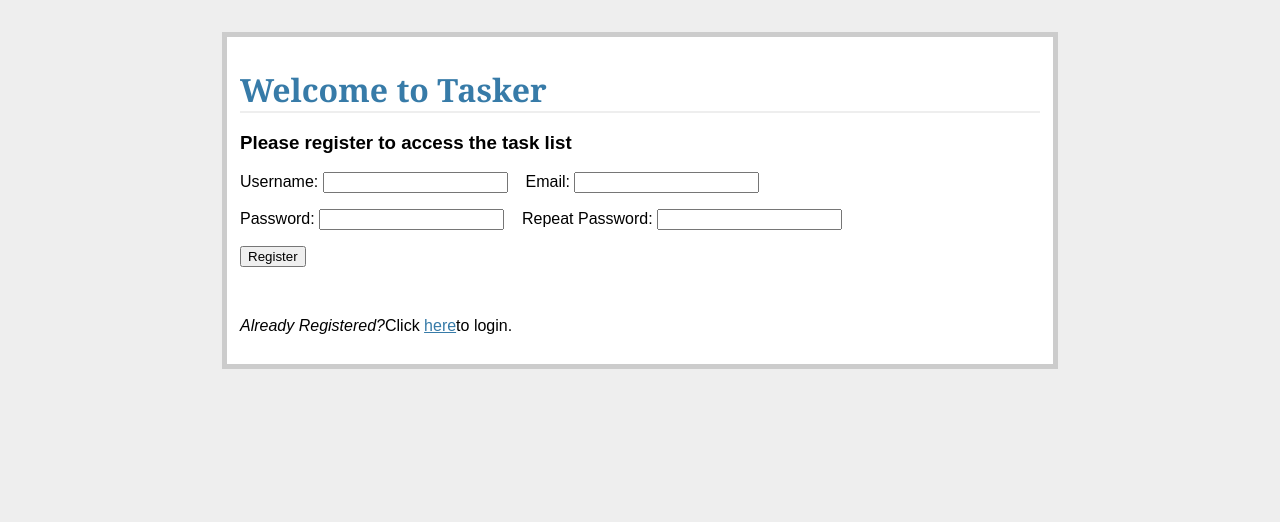
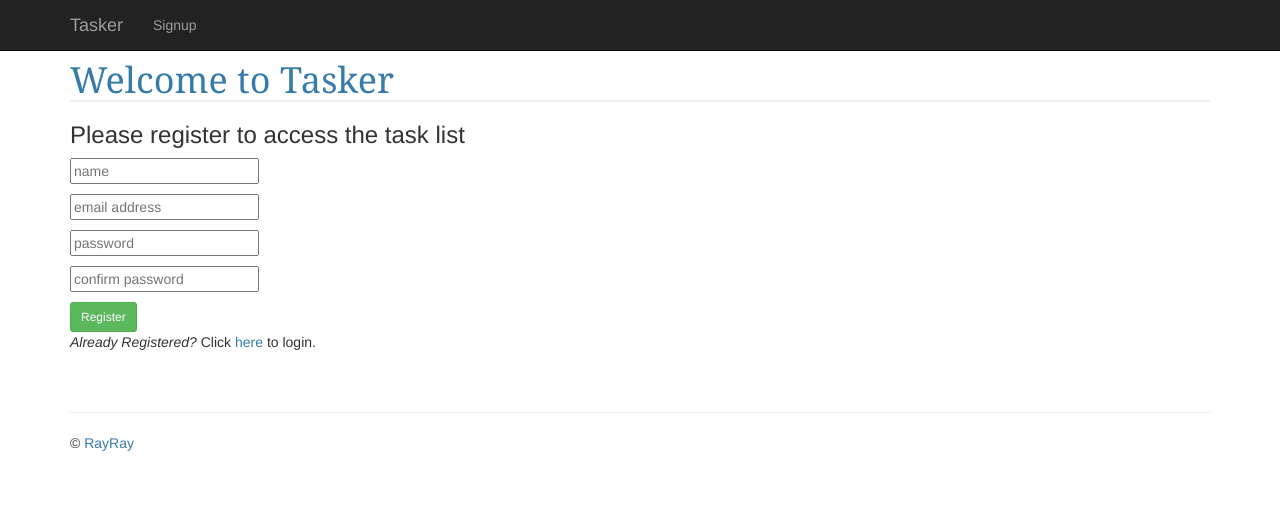
Before and after one commit to rayray1/Tasker---3, a Flask app: page /register/ in a window 1280 px wide. Shown: the top 522 px of the page. Run offline with Flask 2, Linux system fonts and the light colour scheme; some libraries are stand-ins or nearby versions.

Commit message:
initial commit

```diff
--- a/project/forms.py
+++ b/project/forms.py
@@ -3,7 +3,7 @@
 from flask_wtf import Form
 from wtforms import StringField, TextField, DateField, IntegerField, \
 	SelectField, PasswordField
-from wtforms.validators import DataRequired, Length, EqualTo
+from wtforms.validators import DataRequired, Length, EqualTo, Email
 
 
 # task form
--- a/project/models.py
+++ b/project/models.py
@@ -1,5 +1,5 @@
 # project/models.py
-
+# To update database without losing data - Always run a migration
 
 from views import db
 
@@ -43,11 +43,13 @@ class User(db.Model):
 	email = db.Column(db.String, unique=True, nullable=False)
 	password = db.Column(db.String, nullable=False)
 	tasks = db.relationship('Task', backref='poster')
+	role = db.Column(db.String, default='user')
 
-	def __init__(self, name=None, email=None, password=None):
+	def __init__(self, name=None, email=None, password=None, role=None):
 		self.name = name
 		self.email = email
 		self.password = password
+		self.role = role
 
 	def __repr__(self):
 		return '<User {0}>'.format(self.name)
--- a/project/static/css/main.css
+++ b/project/static/css/main.css
@@ -1,7 +1,12 @@
 body {
-  font-family: sans-serif;
-  background: #eee;
+  padding: 60px 0;
+  background: #ffffff;
 }
+
+.footer {
+  padding-top: 30px;
+}
+
 
 a, h1, h2 {
   color: #377BA8;
@@ -63,11 +68,6 @@ h2 {
   padding: 0.5em;
 }
 
-.error {
-  background: #F0D6D6;
-  padding: 0.5em;
-}
-
 .datagrid table {
   border-collapse: collapse;
   text-align: left;
@@ -125,3 +125,8 @@ h2 {
   text-decoration:none;
   position:relative;
 }
+
+.error {
+  color: red;
+  font-size: .8em;
+}
--- a/project/templates/base.html
+++ b/project/templates/base.html
@@ -1,24 +1,68 @@
 <!DOCTYPE html>
-<html>
+<html lang="en">
 <head>
+	<meta charset="utf-8">
+	<meta http-equiv="X-UA-Compatible" content="IE=edge">
+	<meta name="viewport" content="width=device-width, initial-scale=1">
+	<meta name="description" content="">
+	<meta name="author" content="">
 	<title>Welcome to Tasker!</title>
+
+	<!-- styles -->
+	<link rel="stylesheet"  href="https://maxcdn.bootstrapcdn.com/bootstrap/3.3.4/css/bootstrap.min.css">
 	<link rel="stylesheet" href="{{ url_for('static', filename='css/main.css')}}">
 	</head>
 <body>
-	<div class="page">
+
+	<div class="navbar navbar-inverse navbar-fixed-top" role="navigation">
+		<div class="container">
+			<div class="navbar-header">
+				<button type="button" class="navbar-toggle"
+					data-toggle="collapse" data-target=".navbar-collapse">
+				<span class="sr-only">Toggle Navigation</span>
+				<span class="icon-bar"></span>
+				<span class="icon-bar"></span>
+				<span class="icon-bar"></span>
+				</button>
+				<a class="navbar-brand" href="/">Tasker</a>
+			</div><!-- end navbar-header -->
+
+			<div class="collapse navbar-collapse">
+				<ul class="nav navbar-nav">
+					{% if not session.logged_in %}
+						<li><a href="/register">Signup</a></li>
+					{% else %}
+						<li><a href="/logout">Signout</a></li>
+					{% endif %}
+				</ul>
+			</div><!-- end collapse navbar-collapse -->
+		</div><!-- end container -->
+	</div><!-- end navbar -->
+
+
+	<div class="container">
+		<div class="content">
 			{% for message in get_flashed_messages() %}
-		<div class="flash">{{ message }}</div>
+				<div class="alert alert-success">{{ message }}</div>
 			{% endfor %}
 
 			{% if error %}
-		<div class="error"><strong>Error:</strong> {{ error }}</div>
+			<div class="error"><strong>Error:</strong>{{ error }}</div>
 			{% endif %}
 
-		<br>
 			{% block content %}
 			{% endblock %}
+		</div><!-- end content -->
 
-	</div><!-- end page -->
+		<div class="footer">
+			<hr>
+			<p>&copy; <a href="http://www.rupiah.me/">RayRay</a></p>
+		</div><!-- end footer -->
+	</div><!-- end container -->
+
+	<!-- scripts -->
+	<script src="https://code.jquery.com/ui/1.11.4/jquery-ui.min.js"></script>
+	<script src="https://maxcdn.bootstrapcdn.com/bootstrap/3.3.4/js/bootstrap.min.js"></script>
 
 </body>
 </html>
--- a/project/templates/register.html
+++ b/project/templates/register.html
@@ -4,25 +4,57 @@
 <h1>Welcome to Tasker</h1>
 <h3>Please register to access the task list</h3>
 
-	<form method="POST" action="">
+	<form method="POST" action="/register/">
 		{{ form.csrf_token }}
 		<p>
-			{{ form.name.label }}: {{ form.name }}
-			&nbsp;&nbsp;
-			{{ form.email.label }}: {{ form.email }}
+			<!-- using Placeholders instead of labels -->
+			{{ form.name(placeholder="name") }}
+			{% if form.name.errors %}
+				<span class="error">
+					{% for error in form.name.errors %}
+						{{ error }}
+					{% endfor %}
+				</span>
+			{% endif %}
 		</p>
 
 		<p>
-			{{ form.password.label }}: {{ form.password }}
-			&nbsp;&nbsp;
-			{{ form.confirm.label }}: {{ form.confirm }}
+			{{ form.email(placeholder="email address") }}
+				{% if form.email.errors %}
+					<span class="error">
+						{% for error in form.email.errors %}
+							{{ error }}
+						{% endfor %}
+					</span>
+				{% endif %}
 		</p>
 
-		<p><input type="submit" value="Register"></p>
-	</form>
+		<p>
+			{{ form.password(placeholder="password") }}
+				{% if form.password.errors %}
+					<span class="error">
+						{% for error in form.password.errors %}
+							{{ error }}
+						{% endfor %}
+					</span>
+				{% endif %}
+		</p>
 
-	<br>
+		<p>
+			{{ form.confirm(placeholder="confirm password") }}
+				{% if form.confirm.errors %}
+					<span class="error">
+						{% for error in form.confirm.errors %}
+							{{ error }}
+						{% endfor %}
+					</span>
+				{% endif %}
+		</p>
 
-	<p><em>Already Registered?</em>Click <a href="/">here</a>to login.</p>
+		<button class="btn btn-sm btn-success" type="submit">Register</button>
+		<br>
+		<p><em>Already Registered?</em> Click <a href="/">here </a>to login.</p>
+
+	</form><!-- end form -->
 
 {% endblock %}
--- a/project/views.py
+++ b/project/views.py
@@ -7,6 +7,7 @@ from functools import wraps
 from flask import Flask, flash, redirect, render_template, \
  	request, session, url_for
 from flask.ext.sqlalchemy import SQLAlchemy
+from sqlalchemy.exc import IntegrityError
 import datetime
 
 
@@ -43,12 +44,13 @@ def login():
 			if user is not None and user.password == request.form['password']:
 				session['logged_in'] = True
 				session['user_id'] = user.id
+				session['role'] = user.role
 				flash('Welcome!')
 				return redirect(url_for('tasks'))
 			else:
 				error = 'Invalid username or password'
-		else:
-			error = 'Both fields are required.'
+		# else:
+		# 	error = 'Both fields are required.'
 	return render_template('login.html', form=form, error=error)
 
 
@@ -59,9 +61,11 @@ def login():
 
 # logout function
 @app.route('/logout/')
+@login_required
 def logout():
 	session.pop('logged_in', None)
 	session.pop('user_id', None)
+	session.pop('role', None)
 	flash('Goodbye')
 	return redirect(url_for('login'))
 
@@ -83,9 +87,10 @@ def tasks():
 
 
 # Add new tasks
-@app.route('/add/', methods=['POST'])
+@app.route('/add/', methods=['GET', 'POST'])
 @login_required
 def new_task():
+	error = None
 	form = AddTaskForm(request.form)
 	if request.method == 'POST':
 		if form.validate_on_submit():
@@ -102,9 +107,8 @@ def new_task():
 			flash('New entry was successfully posted. Thanks.')
 			return redirect(url_for('tasks'))
 		else:
-			flash('All fields are reqiured.')
-			return redirect(url_for('tasks'))
-	return render_template('tasks.html', form=form)
+			return render_template('tasks.html', form=form, error=error)
+	return render_template('tasks.html', form=form, error=error)
 
 
 
@@ -113,10 +117,15 @@ def new_task():
 @login_required
 def complete(task_id):
 	new_id = task_id
-	db.session.query(Task).filter_by(task_id=new_id).update({"status": "0"})
-	db.session.commit()
-	flash('The task was marked as complete.')
-	return redirect(url_for('tasks'))
+	task = db.session.query(Task).filter_by(task_id=new_id)
+	if session['user_id'] == task.first().user_id or session['role'] == "admin":
+		task.update({"status": "0"})
+		db.session.commit()
+		flash('The task was marked as complete.')
+		return redirect(url_for('tasks'))
+	else:
+		flash('You can only update tasks that belong to you.')
+		return redirect(url_for('tasks'))
 
 
 
@@ -125,10 +134,16 @@ def complete(task_id):
 @login_required
 def delete_entry(task_id):
 	new_id = task_id
-	db.session.query(Task).filter_by(task_id=new_id).delete()
-	db.session.commit()
-	flash('The task was deleted')
-	return redirect(url_for('tasks'))
+	task = db.session.query(Task).filter_by(task_id=new_id)
+	if session['user_id'] == task.first().user_id or session['role'] == "admin":
+		task.delete()
+		db.session.commit()
+		flash('The task was deleted')
+		return redirect(url_for('tasks'))
+	else:
+		flash('You can only delete tasks that belong to you')
+		return redirect(url_for('tasks'))
+
 
 
 
@@ -144,8 +159,21 @@ def register():
 				form.email.data,
 				form.password.data,
 			)
-			db.session.add(new_user)
-			db.session.commit()
-			flash('Thanks for registering. Please Login.')
-			return redirect(url_for('login'))
+			try:
+				db.session.add(new_user)
+				db.session.commit()
+				flash('Thanks for registering. Please Login.')
+				return redirect(url_for('login'))
+			except IntegrityError:
+				error = 'That username and/or email already exists.'
+				return render_template('register.html', form=form, error=error)
 	return render_template('register.html', form=form, error=error)
+
+
+
+# error flashing
+def flash_errors(form):
+	for field, errors in form.errors.items():
+		for error in errors:
+			flash(u"Error in the %s field - %s" %(
+				getattr(form, field).label.text, error), 'error')
```
Also changed, not shown: project/db_migrate.py (+42 -13 lines), project/templates/login.html (+26 -9 lines), project/templates/tasks.html (+39 -10 lines), README.md, project/flasktaskr.db, 4 other files. Lines whose indentation alone changed are shown as unchanged.
